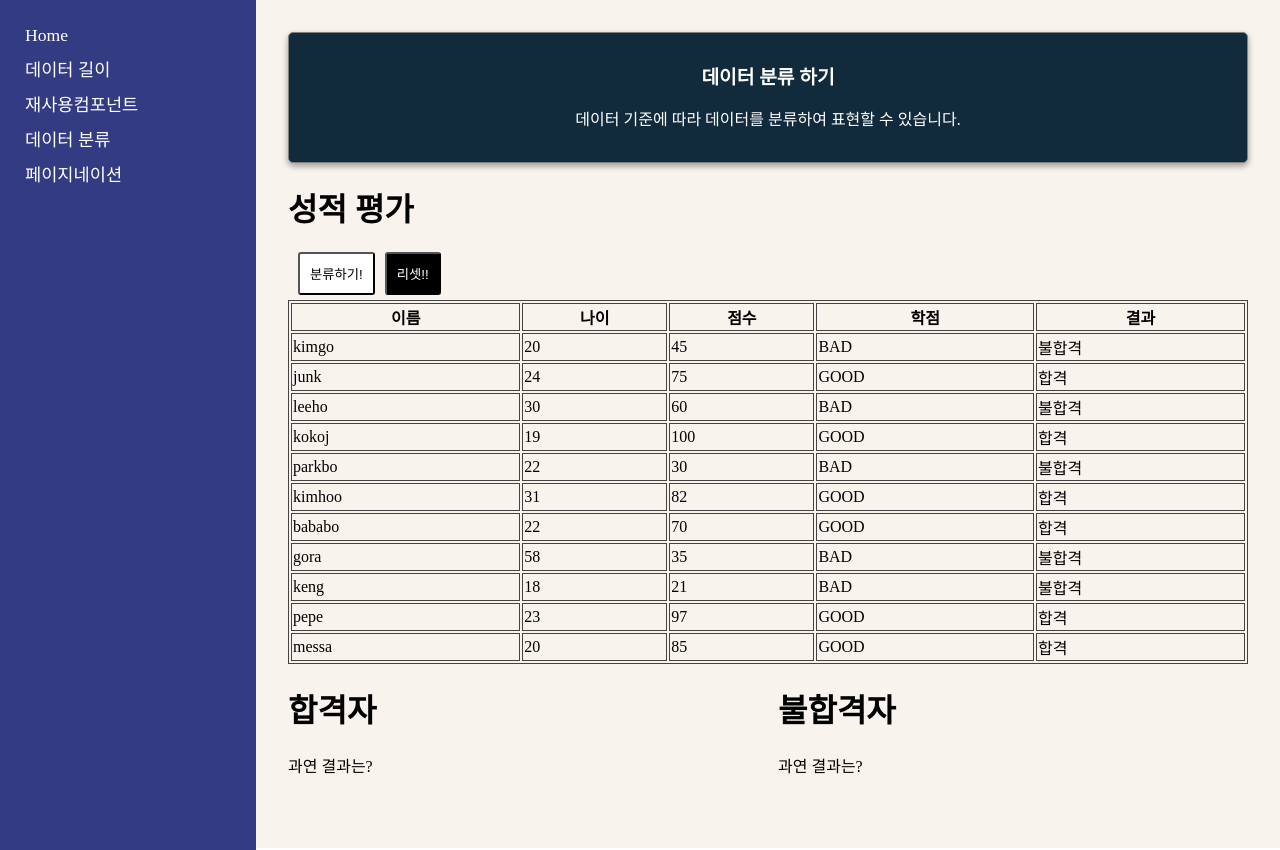
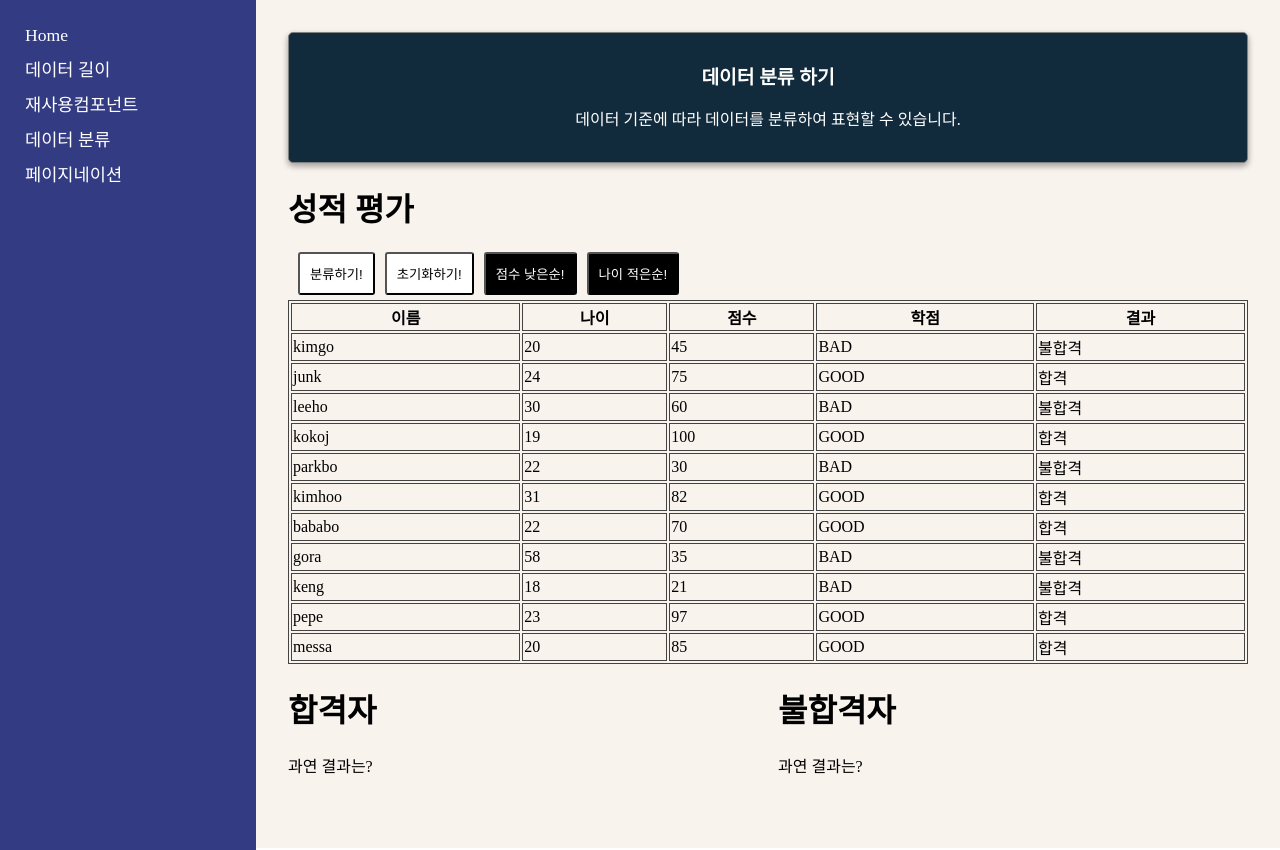
Before and after one commit to leejanghe/React_skill_Up, a React (Create React App) app in the folder myapp/: page /study3 in a window 1280 px wide. Built offline with nearby package versions, Linux system fonts and the light colour scheme.

Commit message:
정렬기능 추가

```diff
--- a/myapp/src/components/classification/ClassificationPage.js
+++ b/myapp/src/components/classification/ClassificationPage.js
@@ -66,18 +66,30 @@ function ClassificationPage() {
         setFail([])
     }
 
+    const handleClickSortSore = () => {
+        const sort = data.sort((a,b) => a.score - b.score)
+        setData([...sort])
+    }
+
+    const handleClickSortAge = () => {
+        const sort = data.sort((a,b) => a.age - b.age)
+        setData([...sort])
+    }
+
     const text = [{
         h1:'데이터 분류 하기',
         p:'데이터 기준에 따라 데이터를 분류하여 표현할 수 있습니다.'
     }]
-
+    console.log(1,data)
 
     return (
         <div>
             <AlarmText text={text}/>
             <h1>성적 평가</h1>
             <Button onClick={hanldeClick}>분류하기!</Button>
-            <Button reset onClick={hanldeClickReset}>리셋!!</Button>
+            <Button onClick={hanldeClickReset}>초기화하기!</Button>
+            <Button reset onClick={handleClickSortSore}>점수 낮은순!</Button>
+            <Button reset onClick={handleClickSortAge}>나이 적은순!</Button>
             <WrapContents>
             <table>
                 <thead>
```
